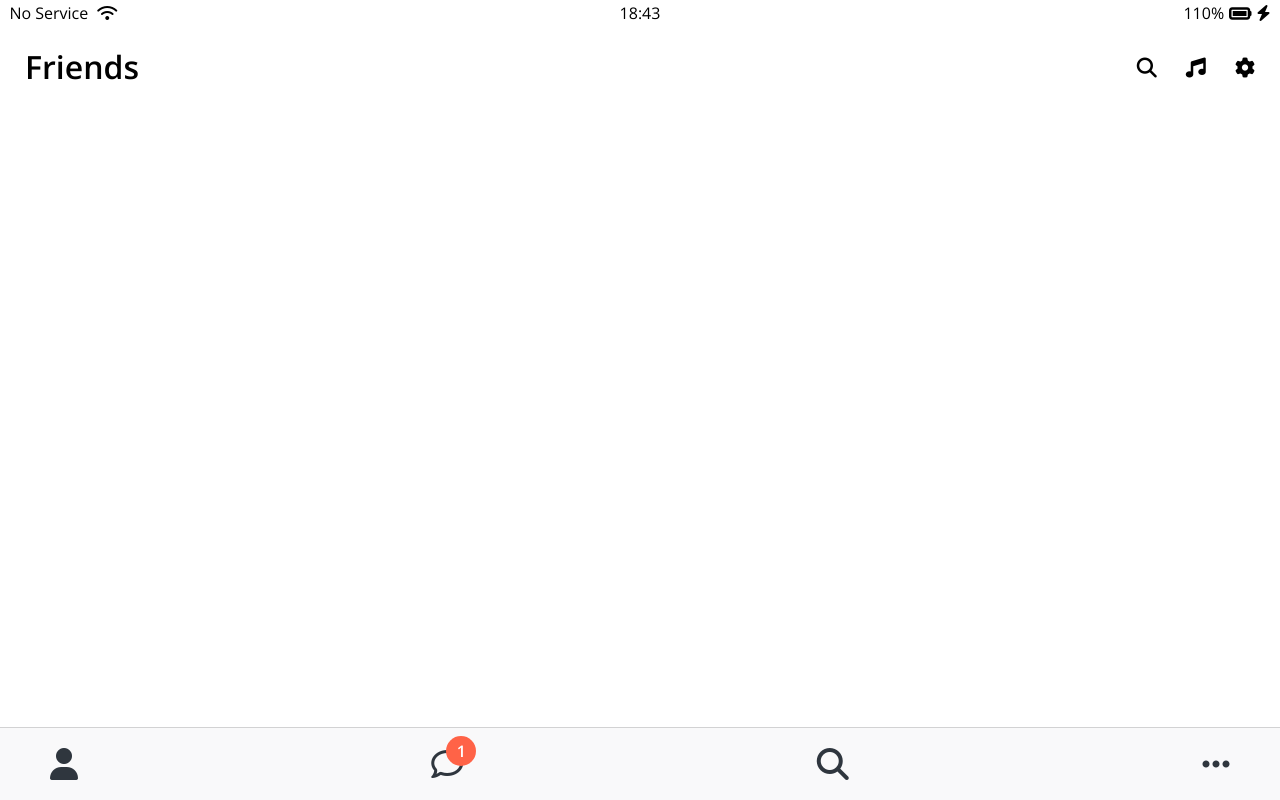
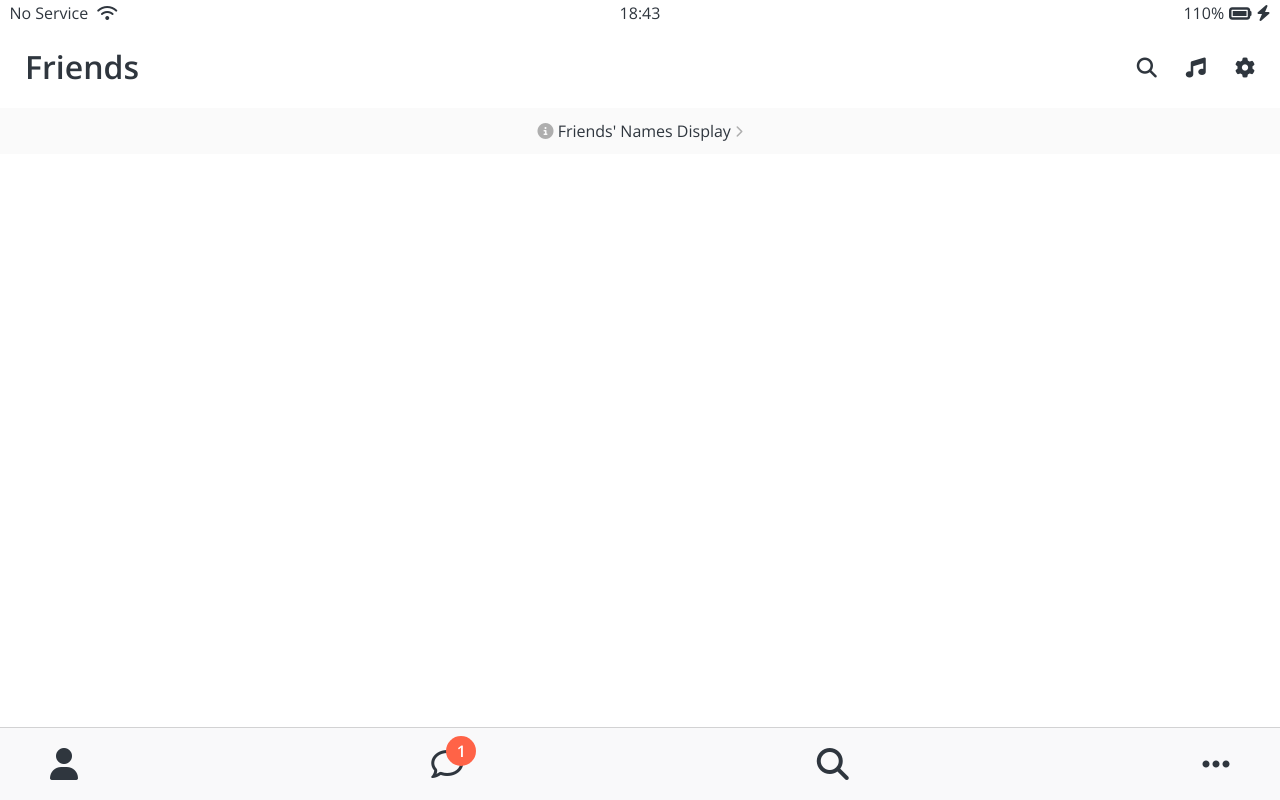
Before and after one commit to jooho7133/kokoa-clone-2020, a plain HTML site: page friends.html in a window 1280 px wide. Drawn offline with nearby package versions, Linux system fonts and the light colour scheme.

Commit message:
15.Friends Screen part One

```diff
--- /dev/null
+++ b/css/screens/friends.css
@@ -0,0 +1,11 @@
+#friends-display-link {
+  text-align: center;
+  display: block;
+  background-color: #fafafa;
+  padding: 15px 0px;
+  font-size: 16px;
+}
+
+#friends-display-link i {
+  color: rgba(0, 0, 0, 0.3);
+}
--- a/css/styles.css
+++ b/css/styles.css
@@ -10,7 +10,9 @@
 
 /* Screens */
 @import "screens/login.css";
+@import "screens/friends.css";
 
 body {
+  color: #2f363e;
   font-family: "Open Sans", sans-serif;
 }
--- a/friends.html
+++ b/friends.html
@@ -31,6 +31,11 @@
       </div>
     </header>
 
+    <a id="friends-display-link">
+      <i class="fas fa-info-circle"></i> Friends' Names Display
+      <i class="fas fa-chevron-right fa-xs"></i>
+    </a>
+
     <nav class="nav">
       <ul class="nav__list">
         <li class="nav__btn">
```
